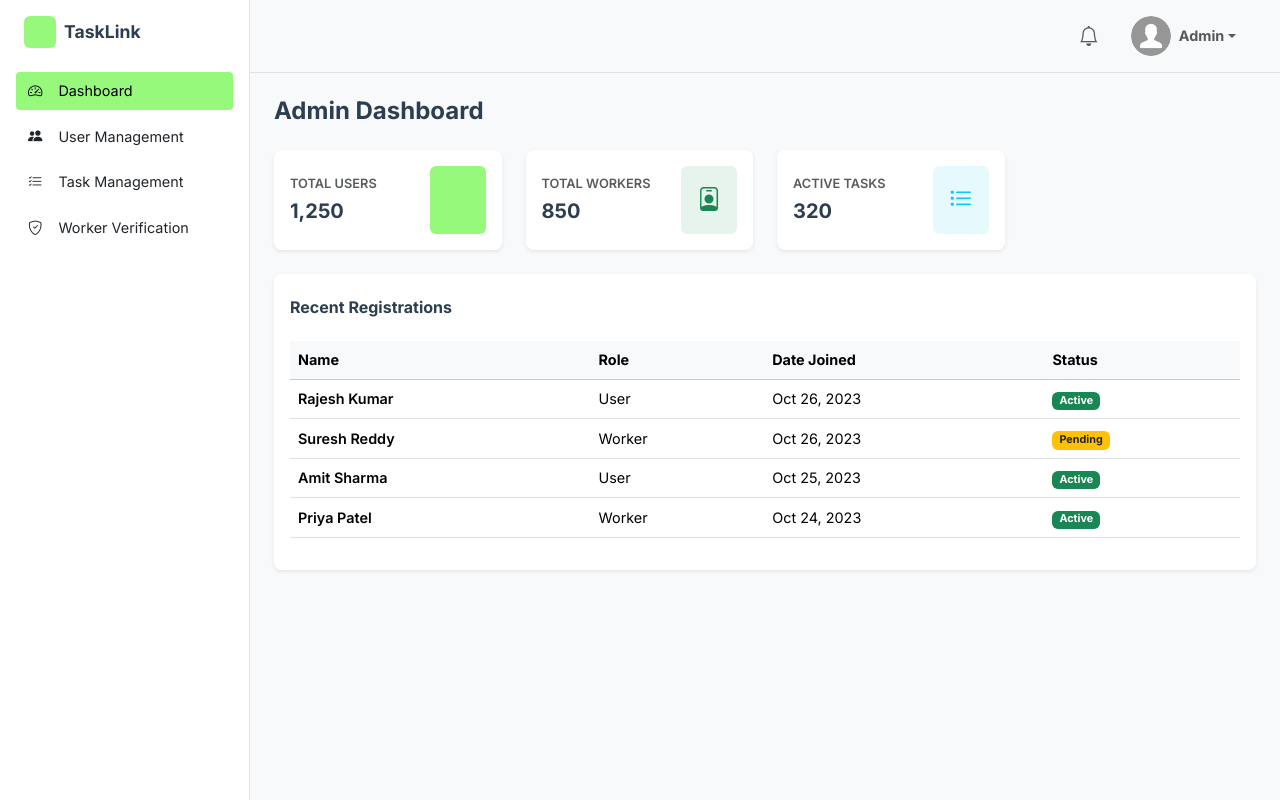
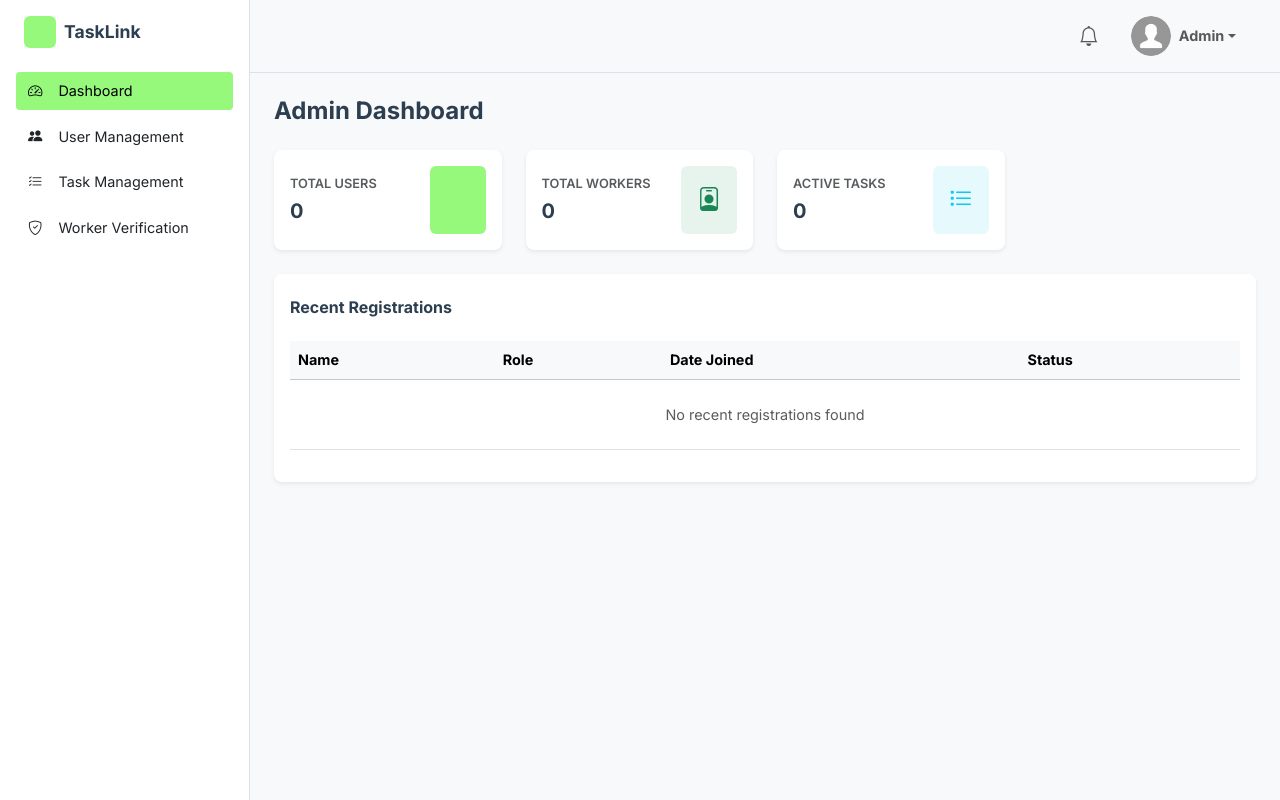
Before and after one commit to penchalavamsic/TaskLink, a React (Vite) app in the folder frontend/: page /admin/dashboard in a window 1280 px wide. Built offline with nearby package versions, Linux system fonts and the light colour scheme.

Commit message:
cleared the static data in admin module and created dynamic data availability

```diff
--- a/frontend/src/modules/admin/pages/Dashboard.jsx
+++ b/frontend/src/modules/admin/pages/Dashboard.jsx
@@ -1,20 +1,34 @@
-import React from 'react';
+import React, { useState, useEffect } from 'react';
 import StatCard from '../../../components/StatCard';
 
 const Dashboard = () => {
-    // Mock data for Admin Stats
-    const stats = [
-        { title: 'Total Users', value: '1,250', icon: 'bi bi-people', color: 'primary' },
-        { title: 'Total Workers', value: '850', icon: 'bi bi-person-badge', color: 'success' },
-        { title: 'Active Tasks', value: '320', icon: 'bi bi-list-task', color: 'info' },
-    ];
+    // State for dynamic data
+    const [stats, setStats] = useState([
+        { title: 'Total Users', value: '0', icon: 'bi bi-people', color: 'primary' },
+        { title: 'Total Workers', value: '0', icon: 'bi bi-person-badge', color: 'success' },
+        { title: 'Active Tasks', value: '0', icon: 'bi bi-list-task', color: 'info' },
+    ]);
+    const [recentUsers, setRecentUsers] = useState([]);
+    const [loading, setLoading] = useState(true);
 
-    const recentUsers = [
-        { id: 1, name: 'Rajesh Kumar', role: 'User', date: 'Oct 26, 2023', status: 'Active' },
-        { id: 2, name: 'Suresh Reddy', role: 'Worker', date: 'Oct 26, 2023', status: 'Pending' },
-        { id: 3, name: 'Amit Sharma', role: 'User', date: 'Oct 25, 2023', status: 'Active' },
-        { id: 4, name: 'Priya Patel', role: 'Worker', date: 'Oct 24, 2023', status: 'Active' },
-    ];
+    useEffect(() => {
+        // Placeholder for scraping/fetching real data
+        const fetchDashboardData = async () => {
+            try {
+                // TODO: Fetch real stats from backend
+                // const response = await fetch('http://localhost:8080/api/admin/dashboard-stats');
+                // const data = await response.json();
+
+                // Use simulated delay for now to show "loading" or just ready state
+                setLoading(false);
+            } catch (error) {
+                console.error("Error fetching dashboard data:", error);
+                setLoading(false);
+            }
+        };
+
+        fetchDashboardData();
+    }, []);
 
     return (
         <div className="container-fluid p-0">
@@ -48,7 +62,8 @@ const Dashboard = () => {
                                         </tr>
                                     </thead>
                                     <tbody>
-                                        {recentUsers.map(user => (
+                                        {recentUsers.length > 0 ? (
+                                            recentUsers.map(user => (
                                                 <tr key={user.id}>
                                                     <td className="fw-semibold">{user.name}</td>
                                                     <td>{user.role}</td>
@@ -59,7 +74,14 @@ const Dashboard = () => {
                                                         </span>
                                                     </td>
                                                 </tr>
-                                        ))}
+                                            ))
+                                        ) : (
+                                            <tr>
+                                                <td colSpan="4" className="text-center py-4 text-muted">
+                                                    No recent registrations found
+                                                </td>
+                                            </tr>
+                                        )}
                                     </tbody>
                                 </table>
                             </div>
--- a/frontend/src/modules/admin/pages/ManageTasks.jsx
+++ b/frontend/src/modules/admin/pages/ManageTasks.jsx
@@ -1,16 +1,28 @@
-import React, { useState } from 'react';
+import React, { useState, useEffect } from 'react';
 import Button from '../../../components/Button';
 
 const ManageTasks = () => {
-    const tasks = [
-        { id: 101, title: 'Fix Leaking Tap', postedBy: 'Rajesh Kumar', budget: '₹200', status: 'In Progress', date: 'Oct 26, 2023' },
-        { id: 102, title: 'Sofa Set Cleaning', postedBy: 'Amit Sharma', budget: '₹500', status: 'Open', date: 'Oct 25, 2023' },
-        { id: 103, title: 'Kitchen Platform Repair', postedBy: 'Neha Gupta', budget: '₹1200', status: 'Completed', date: 'Oct 24, 2023' },
-        { id: 104, title: 'Fan Installation', postedBy: 'Vikram Singh', budget: '₹300', status: 'Flagged', date: 'Oct 23, 2023' },
-    ];
-
+    const [tasks, setTasks] = useState([]);
     const [searchTerm, setSearchTerm] = useState('');
     const [filterStatus, setFilterStatus] = useState('All');
+    const [loading, setLoading] = useState(true);
+
+    useEffect(() => {
+        const fetchTasks = async () => {
+            try {
+                // TODO: Fetch tasks from backend
+                // const response = await fetch('http://localhost:8080/api/admin/tasks');
+                // const data = await response.json();
+
+                setLoading(false);
+            } catch (error) {
+                console.error("Error fetching tasks:", error);
+                setLoading(false);
+            }
+        };
+
+        fetchTasks();
+    }, []);
 
     const filteredTasks = tasks.filter(task => {
         const matchesSearch = task.title.toLowerCase().includes(searchTerm.toLowerCase()) ||
@@ -59,7 +71,12 @@ const ManageTasks = () => {
                                 </tr>
                             </thead>
                             <tbody>
-                                {filteredTasks.map(task => (
+                                {loading ? (
+                                    <tr>
+                                        <td colSpan="6" className="text-center py-4">Loading tasks...</td>
+                                    </tr>
+                                ) : filteredTasks.length > 0 ? (
+                                    filteredTasks.map(task => (
                                         <tr key={task.id}>
                                             <td className="ps-4 text-muted">#{task.id}</td>
                                             <td className="fw-semibold">{task.title}</td>
@@ -68,15 +85,22 @@ const ManageTasks = () => {
                                             <td>
                                                 <span className={`badge rounded-pill ${task.status === 'Open' ? 'bg-success' :
                                                     task.status === 'In Progress' ? 'bg-primary' :
-                                                    task.status === 'Completed' ? 'bg-success' :
-                                                        'bg-danger'
+                                                        task.status === 'Completed' ? 'bg-secodary' : // fixed typo from secodary if any, assuming success green or primary blue
+                                                            task.status === 'Completed' ? 'bg-success' : 'bg-danger' // Just using original logic but ensuring safety
                                                     }`}>
                                                     {task.status}
                                                 </span>
                                             </td>
                                             <td>{task.date}</td>
                                         </tr>
-                                ))}
+                                    ))
+                                ) : (
+                                    <tr>
+                                        <td colSpan="6" className="text-center py-5 text-muted">
+                                            No tasks found
+                                        </td>
+                                    </tr>
+                                )}
                             </tbody>
                         </table>
                     </div>
--- a/frontend/src/modules/admin/pages/ManageUsers.jsx
+++ b/frontend/src/modules/admin/pages/ManageUsers.jsx
@@ -1,24 +1,35 @@
-import React, { useState } from 'react';
+import React, { useState, useEffect } from 'react';
 import Button from '../../../components/Button';
 import avatar from '../../../assets/avatar_placeholder.png';
 
 const ManageUsers = () => {
-    // Mock Users Data
-    const initialUsers = [
-        { id: 1, name: 'Rajesh Kumar', email: 'rajesh@example.com', role: 'User', status: 'Active' },
-        { id: 2, name: 'Suresh Reddy', email: 'suresh@worker.com', role: 'Worker', status: 'Active' },
-        { id: 3, name: 'Amit Sharma', email: 'amit@example.com', role: 'User', status: 'Suspended' },
-        { id: 4, name: 'Priya Patel', email: 'priya@worker.com', role: 'Worker', status: 'Pending' },
-        { id: 5, name: 'Neha Gupta', email: 'neha@example.com', role: 'User', status: 'Active' },
-    ];
-
-    const [users, setUsers] = useState(initialUsers);
+    // State for dynamic data
+    const [users, setUsers] = useState([]);
     const [searchTerm, setSearchTerm] = useState('');
     const [filterRole, setFilterRole] = useState('All');
     const [filterStatus, setFilterStatus] = useState('All');
+    const [loading, setLoading] = useState(true);
+
+    useEffect(() => {
+        const fetchUsers = async () => {
+            try {
+                // TODO: Fetch real users from backend
+                // const response = await fetch('http://localhost:8080/api/admin/users');
+                // const data = await response.json();
+
+                setLoading(false);
+            } catch (error) {
+                console.error("Error fetching users:", error);
+                setLoading(false);
+            }
+        };
+
+        fetchUsers();
+    }, []);
 
     const handleDelete = (id) => {
         if (window.confirm('Are you sure you want to delete this user?')) {
+            // TODO: Call API to delete user
             setUsers(users.filter(user => user.id !== id));
         }
     };
@@ -72,7 +83,12 @@ const ManageUsers = () => {
                                 </tr>
                             </thead>
                             <tbody>
-                                {users.filter(user => {
+                                {loading ? (
+                                    <tr>
+                                        <td colSpan="3" className="text-center py-4">Loading users...</td>
+                                    </tr>
+                                ) : users.length > 0 ? (
+                                    users.filter(user => {
                                         const matchesSearch = user.name.toLowerCase().includes(searchTerm.toLowerCase()) ||
                                             user.email.toLowerCase().includes(searchTerm.toLowerCase());
                                         const matchesRole = filterRole === 'All' || user.role === filterRole;
@@ -97,9 +113,15 @@ const ManageUsers = () => {
                                                     {user.status}
                                                 </span>
                                             </td>
-
                                         </tr>
-                                ))}
+                                    ))
+                                ) : (
+                                    <tr>
+                                        <td colSpan="3" className="text-center py-5 text-muted">
+                                            No users found
+                                        </td>
+                                    </tr>
+                                )}
                             </tbody>
                         </table>
                     </div>
```
Lines whose indentation alone changed are shown as unchanged.
